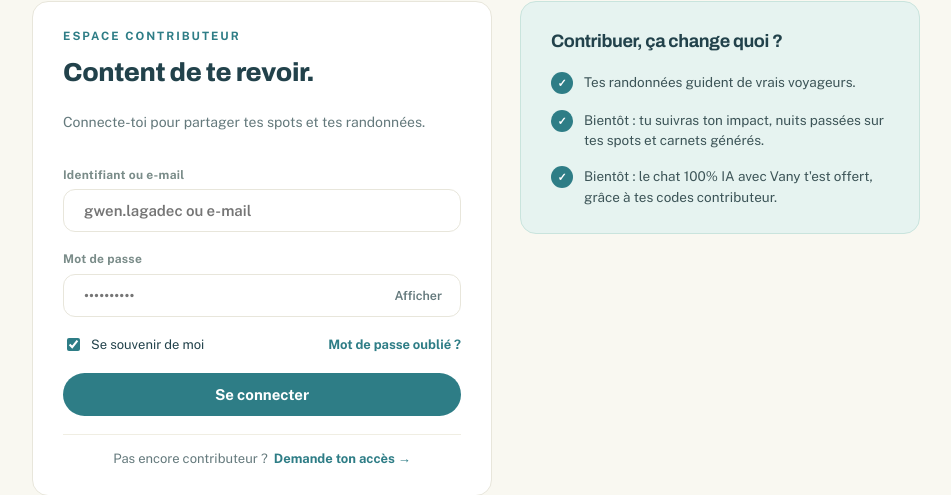
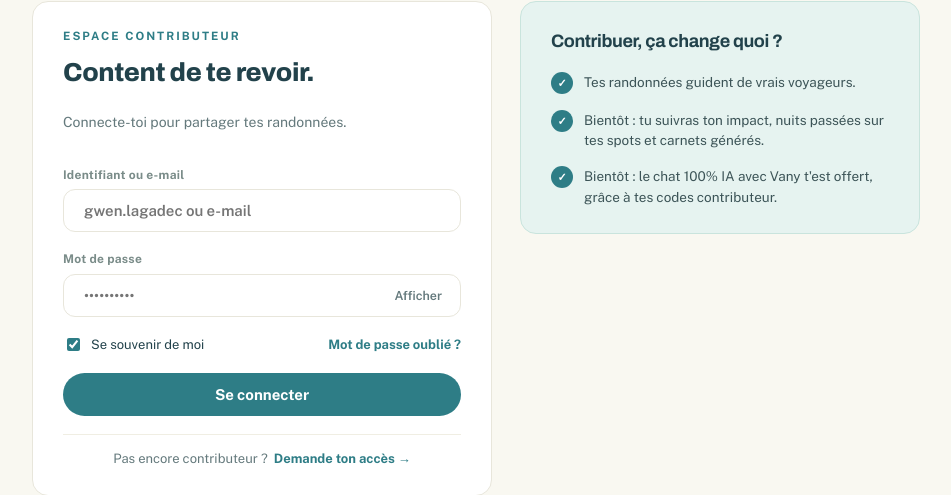
Before and after one commit to natbediee/randovango, a Flask app: page /contributor/login in a window 1280 px wide. Shown: the part 140-635 px from the top of the page, without its empty margins (164-1115 px from the left). Run offline with Flask 3, Linux system fonts and the light colour scheme.

Commit message:
Issue 265 : la page de connexion n'invite plus à partager des spots

```diff
--- a/frontend/templates/pages/contrib_login.html
+++ b/frontend/templates/pages/contrib_login.html
@@ -16,7 +16,8 @@
       <div class="stack-sm" style="gap:6px;">
         <span class="eyebrow">Espace contributeur</span>
         <h1 style="font-size:26px;">Content de te revoir.</h1>
-        <p class="muted" style="font-size:14px;">Connecte-toi pour partager tes spots et tes randonnées.</p>
+        {# Seules les randonnées se partagent : l'ajout d'un spot est masqué (issue #265). #}
+        <p class="muted" style="font-size:14px;">Connecte-toi pour partager tes randonnées.</p>
       </div>
 
       <label class="stack-sm" style="gap:5px;">
```
Also changed, not shown: tests/unit/frontend/test_add_spot_hidden.py (+7 -0 lines).
